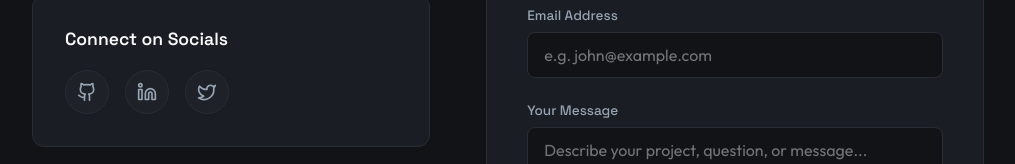
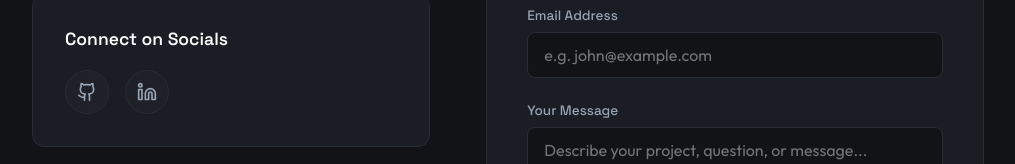
Before and after one commit to Leslythomasmathew/portfolio-site, a React (Vite) app: page / in a window 1280 px wide. Shown: the part 4406-4570 px from the top of the page, without its empty margins (132-1147 px from the left). Built offline with nearby package versions, Linux system fonts and the light colour scheme.

Commit message:
Remove twitter link and clean up social links

```diff
--- a/src/components/Contact.jsx
+++ b/src/components/Contact.jsx
@@ -1,6 +1,6 @@
 import React, { useState } from 'react';
 import { Mail, Send, Copy, Check } from 'lucide-react';
-import { Github, Linkedin, Twitter } from './BrandIcons';
+import { Github, Linkedin } from './BrandIcons';
 import { portfolioData } from '../data/portfolioData';
 
 export default function Contact() {
@@ -72,9 +72,6 @@ export default function Contact() {
                 </a>
                 <a href={portfolioData.profile.socials.linkedin} target="_blank" rel="noreferrer" className="social-bubble-link" aria-label="LinkedIn">
                   <Linkedin size={20} />
-                </a>
-                <a href={portfolioData.profile.socials.twitter} target="_blank" rel="noreferrer" className="social-bubble-link" aria-label="Twitter">
-                  <Twitter size={20} />
                 </a>
               </div>
             </div>
--- a/src/data/portfolioData.js
+++ b/src/data/portfolioData.js
@@ -9,7 +9,6 @@ export const portfolioData = {
     socials: {
       github: "https://github.com/Leslythomasmathew",
       linkedin: "https://www.linkedin.com/in/lesly-mathew-149898327",
-      twitter: "#",
     },
     resumeUrl: "#",
   },
```
